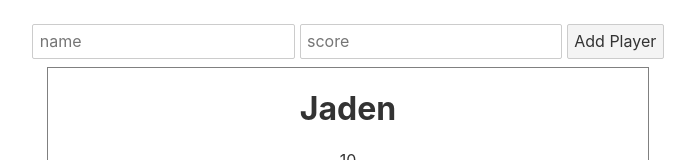
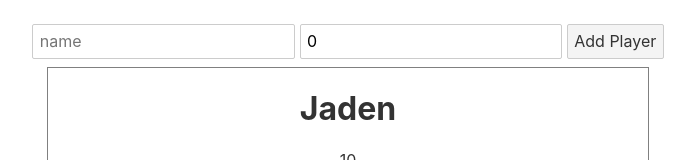
Before and after one commit to jadenLog/svelte-trial, a Svelte app: page / in a window 1280 px wide. Shown: the top 160 px of the page, without its empty margins (292-987 px from the left). Built offline with nearby package versions, Linux system fonts and the light colour scheme.

Commit message:
bug [] sroe input value에 잘못된 값을 추가 하고있던 이슈 수정.

```diff
--- a/src/App.svelte
+++ b/src/App.svelte
@@ -69,7 +69,7 @@
 
 <main>
 	<input aria-label="name" type="text" placeholder="name" value={newPlayer.name} on:change={handleNameChange}/>
-	<input aria-label="score" type="number" placeholder="score" value={newPlayer.name} on:change={handleScoreChange}/>
+	<input aria-label="score" type="number" placeholder="score" value={newPlayer.score} on:change={handleScoreChange}/>
 	<button type="button" on:click={handleAddPlayer}>Add Player</button>
 	{#each players as player}
 		<Player name={player.name} score={player.score} />
```
